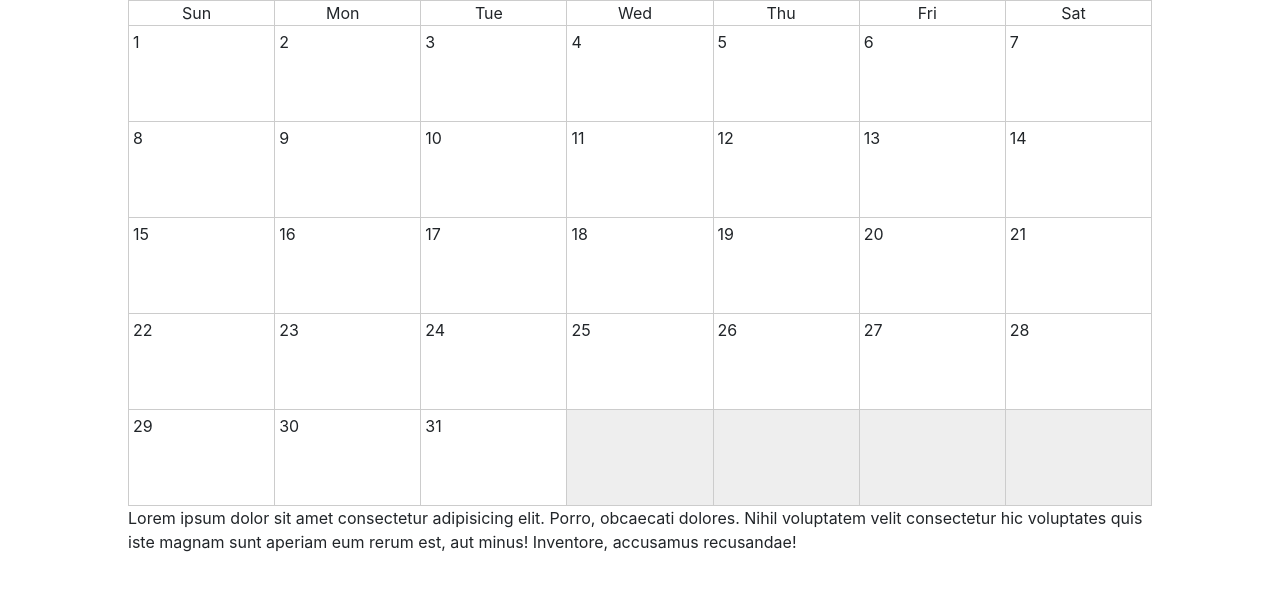
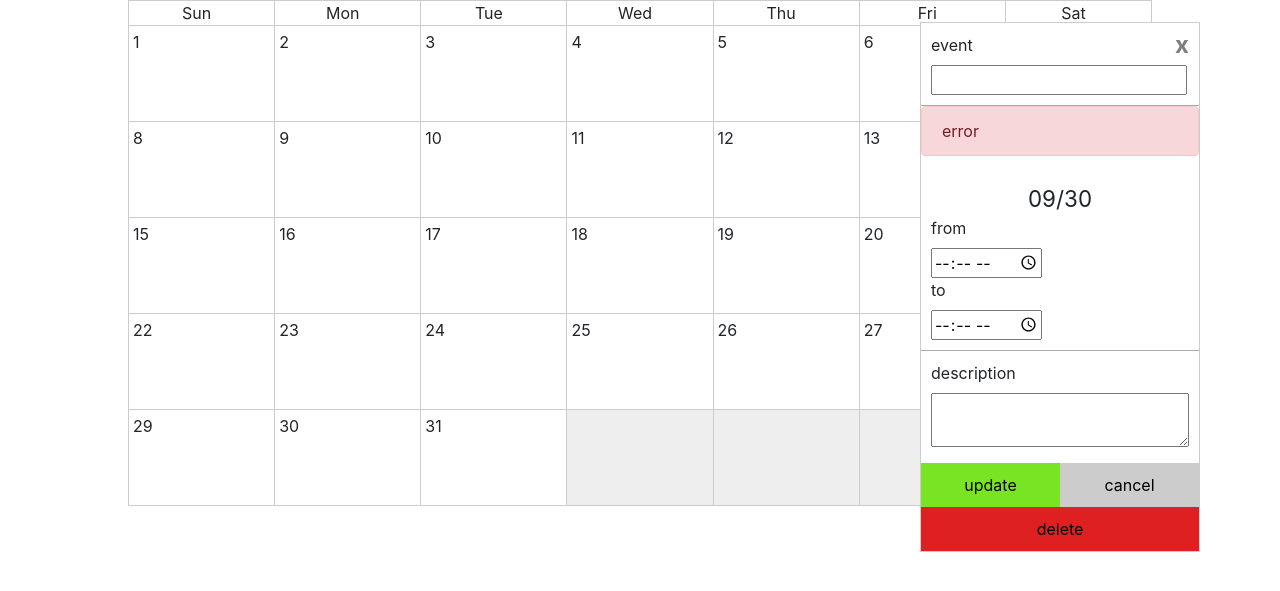
Before and after one commit to Vincent-HPC/calendar_v, a PHP site: page / in a window 1280 px wide. Shown: the part 58-649 px from the top of the page. Run offline with PHP 8.4, Linux system fonts and the light colour scheme.

Commit message:
input event panel

```diff
--- a/public_html/css/main.css
+++ b/public_html/css/main.css
@@ -39,3 +39,83 @@
 .date-block.empty{
   background-color: #eee;
 }
+
+
+/* info-panel */
+#info-panel{
+  position: fixed;
+  width: 280px;
+  top: 80px;
+  right: 80px;
+  border: 1px solid #ccc;
+  background-color: #fff;
+}
+
+#info-panel .open {
+  display: block;
+}
+
+#info-panel .close {
+  position: relative;
+  right: 10px;
+  top: 10px;
+  cursor: pointer;
+}
+
+#info-panel .title, #info-panel .time-picker  {
+  border-bottom: 1px solid #aaa;
+}
+
+#info-panel .title, #info-panel .time-picker, #info-panel .description {
+  padding: 10px;
+}
+
+.error-msg {
+  display: none;
+}
+
+.error-msg .open {
+  display: block;
+}
+
+.selected-date {
+  text-align: center;
+  font-size: 1.4rem;
+}
+
+#description {
+  width: 100%;
+}
+
+#info-panel button {
+  display: none;
+  border: none;
+  padding: 10px;
+  cursor: pointer;
+}
+
+#info-panel.new button.create, #info-panel.new button.cancel {
+  float: left;
+  display: block;
+  width: 50%;
+
+}
+
+#info-panel.update button.update, #info-panel.update button.cancel, #info-panel.update button.delete {
+  float: left;
+  display: block;
+  width: 50%;
+}
+
+#info-panel.new button.create, #info-panel.update button.update{
+  background: #79e423;
+}
+
+#info-panel.update button.cancel {
+  background: #ccc;
+}
+
+#info-panel.update button.delete {
+  width: 100%;
+  background: #de2020;
+}
--- a/public_html/index.php
+++ b/public_html/index.php
@@ -27,11 +27,54 @@
       <?php endforeach ?>
     </div>
 
-  <div>
-    Lorem ipsum dolor sit amet consectetur adipisicing elit. Porro, obcaecati dolores. Nihil voluptatem velit consectetur hic voluptates quis iste magnam sunt aperiam eum rerum est, aut minus! Inventore, accusamus recusandae!
-  </div>
+
+
 
 
   </div>
 
+  <div id="info-panel" class="update">
+    <div class="close">x</div>
+
+    <form>
+      <div class="title">
+        <label>event</label><br>
+        <input type="text" name="title">
+      </div>
+
+      <div class="error-msg open">
+        <div class="alert alert-danger">
+          error
+        </div>
+      </div>
+
+      <div class="time-picker">
+        <div class="selected-date">
+          <span class="month">09</span>/<span class="date">30</span>
+
+        </div>
+        <div class="from">
+          <label for="from">from</label><br>
+          <input type="time" id="from" name="start_time">
+        </div>
+        <div class="to">
+          <label for="to">to</label><br>
+          <input type="time" id="to" name="end_time">
+        </div>
+      </div>
+
+      <div class="description">
+        <label>description</label><br>
+        <textarea name="description" id="description"></textarea>
+      </div>
+    </form>
+
+    <div class="button clearfix" >
+      <button class="create">create</button>
+      <button class="update">update</button>
+      <button class="cancel">cancel</button>
+      <button class="delete">delete</button>
+    </div>
+  </div>
+
 <?php include('footer.php') ?>
```
